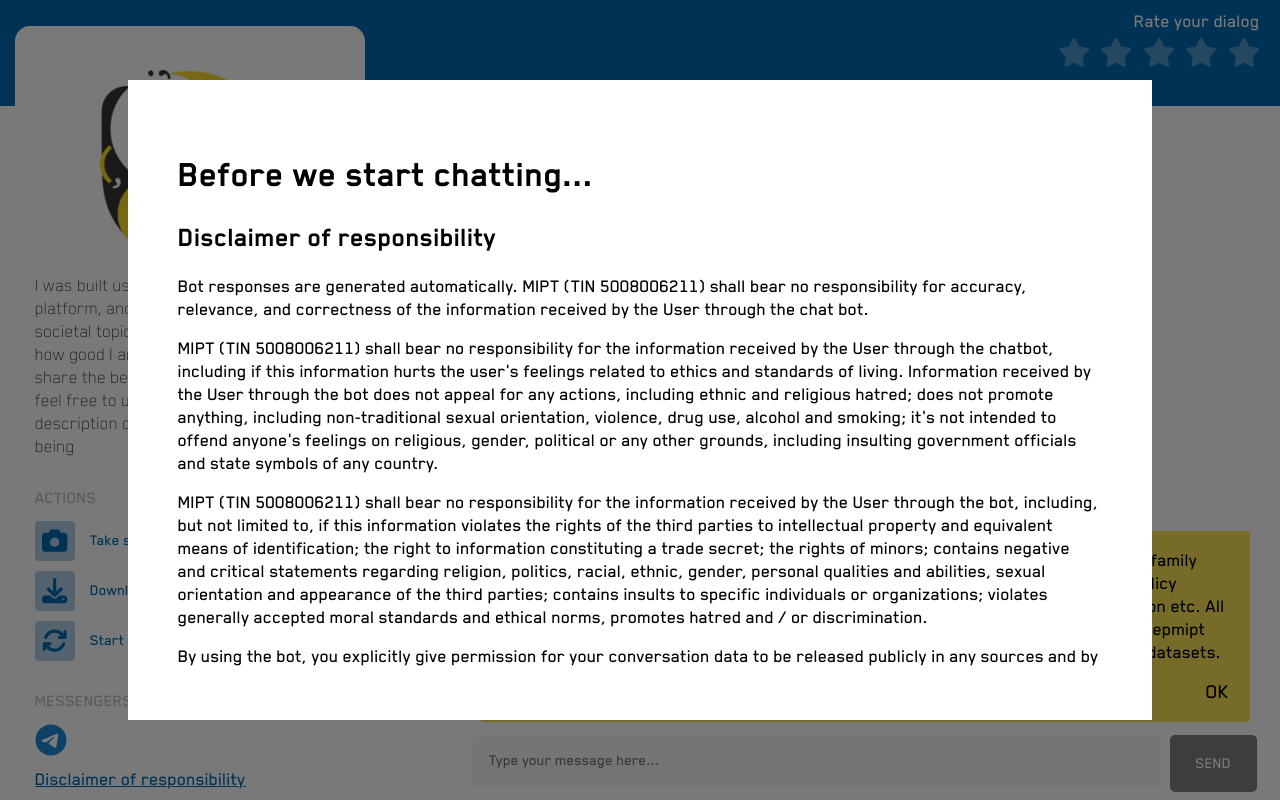
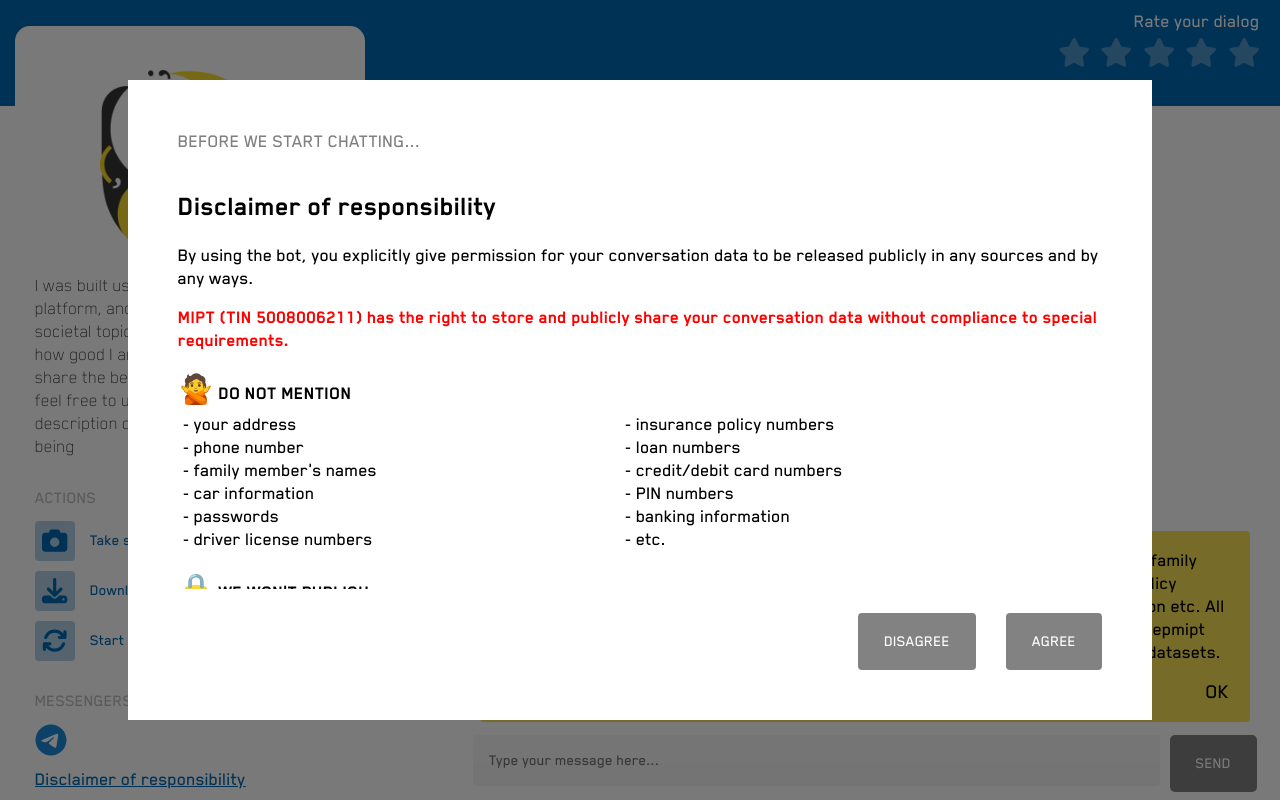
Before and after one commit to deeppavlov/dream-landing, a Next.js app: page / in a window 1280 px wide. Both pictures are taken after a click on the link "Disclaimer of responsibility". Built offline with nearby package versions, Linux system fonts and the light colour scheme.

Commit message:
feat: new disclaimer contents

```diff
--- a/components/DisclaimerPopup.tsx
+++ b/components/DisclaimerPopup.tsx
@@ -1,12 +1,73 @@
-import React, { FC } from "react";
+import React, { FC, UIEventHandler, useState } from "react";
 import { Popup, usePopup } from "./Popup";
+
+import styles from "./disclaimerpopup.module.css";
 
 const DisclaimerPopup: FC = () => {
   const { hide } = usePopup();
+  const [read, setRead] = useState(false);
+
+  const handleScroll: UIEventHandler<HTMLDivElement> = (ev) => {
+    const el = ev.currentTarget;
+    const bottomScroll = el.scrollHeight - el.clientHeight - 20;
+    if (el.scrollTop >= bottomScroll) setRead(true);
+  };
+
   return (
-    <Popup id="disclaimer" showCross={false} allowIgnore={false}>
-      <h1>Before we start chatting...</h1>
+    <Popup
+      id="disclaimer"
+      showCross={false}
+      allowIgnore={false}
+      contentClass={styles["content"]}
+    >
+      <div className={styles["headline"]}>Before we start chatting...</div>
+
+      <div
+        className={styles["scroll"]}
+        onScroll={read ? undefined : handleScroll}
+      >
         <h2>Disclaimer of responsibility</h2>
+
+        <p>
+          By using the bot, you explicitly give permission for your conversation
+          data to be released publicly in any sources and by any ways.
+        </p>
+
+        <p className={styles["red"]}>
+          MIPT (TIN 5008006211) has the right to store and publicly share your
+          conversation data without compliance to special requirements.
+        </p>
+
+        <div className={`${styles["small-title"]} ${styles["emoji-title"]}`}>
+          🙅 Do not mention
+        </div>
+
+        <ul className={styles["list"]}>
+          <li>your address</li>
+          <li>phone number</li>
+          <li>family member&apos;s names</li>
+          <li>car information</li>
+          <li>passwords</li>
+          <li>driver license numbers</li>
+          <li>insurance policy numbers</li>
+          <li>loan numbers</li>
+          <li>credit/debit card numbers</li>
+          <li>PIN numbers</li>
+          <li>banking information</li>
+          <li>etc.</li>
+        </ul>
+
+        <div className={`${styles["small-title"]} ${styles["emoji-title"]}`}>
+          🔒 We won&apos;t publish
+        </div>
+
+        <ul className={styles["list"]}>
+          <li>your IP-address</li>
+          <li>information about devices</li>
+          <li>location</li>
+        </ul>
+
+        <div className={styles["small-title"]}>Full disclaimer</div>
 
         <p>
           Bot responses are generated automatically. MIPT (TIN 5008006211) shall
@@ -16,27 +77,29 @@ const DisclaimerPopup: FC = () => {
 
         <p>
           MIPT (TIN 5008006211) shall bear no responsibility for the information
-        received by the User through the chatbot, including if this information
-        hurts the user&apos;s feelings related to ethics and standards of
-        living. Information received by the User through the bot does not appeal
-        for any actions, including ethnic and religious hatred; does not promote
-        anything, including non-traditional sexual orientation, violence, drug
-        use, alcohol and smoking; it&apos;s not intended to offend anyone&apos;s
-        feelings on religious, gender, political or any other grounds, including
-        insulting government officials and state symbols of any country.
+          received by the User through the chatbot, including if this
+          information hurts the user&apos;s feelings related to ethics and
+          standards of living. Information received by the User through the bot
+          does not appeal for any actions, including ethnic and religious
+          hatred; does not promote anything, including non-traditional sexual
+          orientation, violence, drug use, alcohol and smoking; it&apos;s not
+          intended to offend anyone&apos;s feelings on religious, gender,
+          political or any other grounds, including insulting government
+          officials and state symbols of any country.
         </p>
 
         <p>
           MIPT (TIN 5008006211) shall bear no responsibility for the information
-        received by the User through the bot, including, but not limited to, if
-        this information violates the rights of the third parties to
-        intellectual property and equivalent means of identification; the right
-        to information constituting a trade secret; the rights of minors;
-        contains negative and critical statements regarding religion, politics,
-        racial, ethnic, gender, personal qualities and abilities, sexual
-        orientation and appearance of the third parties; contains insults to
-        specific individuals or organizations; violates generally accepted moral
-        standards and ethical norms, promotes hatred and / or discrimination.
+          received by the User through the bot, including, but not limited to,
+          if this information violates the rights of the third parties to
+          intellectual property and equivalent means of identification; the
+          right to information constituting a trade secret; the rights of
+          minors; contains negative and critical statements regarding religion,
+          politics, racial, ethnic, gender, personal qualities and abilities,
+          sexual orientation and appearance of the third parties; contains
+          insults to specific individuals or organizations; violates generally
+          accepted moral standards and ethical norms, promotes hatred and / or
+          discrimination.
         </p>
 
         <p>
@@ -50,13 +113,21 @@ const DisclaimerPopup: FC = () => {
         </p>
 
         <p>
-        If you consider this unacceptable, we kindly ask you not to use the bot.
-        By using the chat bot, you explicitly give your permission to receive
-        any information; all claims and complaints on bot functioning shall not
-        be considered by MIPT (TIN 5008006211).
+          If you consider this unacceptable, we kindly ask you not to use the
+          bot. By using the chat bot, you explicitly give your permission to
+          receive any information; all claims and complaints on bot functioning
+          shall not be considered by MIPT (TIN 5008006211).
         </p>
+      </div>
 
-      <button onClick={hide}>I Accept</button>
+      <div className={styles["btn-cont"]}>
+        <button className={styles["red-btn"]} onClick={hide} disabled={!read}>
+          Disagree
+        </button>
+        <button onClick={hide} disabled={!read}>
+          Agree
+        </button>
+      </div>
     </Popup>
   );
 };
--- a/components/Popup.tsx
+++ b/components/Popup.tsx
@@ -22,6 +22,7 @@ export const Popup: FC<{
   showCross?: boolean;
   allowIgnore?: boolean;
   transparent?: boolean;
+  contentClass?: string;
   width?: string;
   height?: string;
   children:
@@ -33,6 +34,7 @@ export const Popup: FC<{
   showCross = true,
   allowIgnore = true,
   transparent = false,
+  contentClass = "",
   width,
   height,
   children,
@@ -73,7 +75,7 @@ export const Popup: FC<{
             </div>
           )}
 
-          <div className={styles["content"]}>
+          <div className={`${styles["content"]} ${contentClass}`}>
             {typeof children === "function"
               ? children({ data, hide: () => setOpen(false) })
               : children}
--- /dev/null
+++ b/components/disclaimerpopup.module.css
@@ -0,0 +1,80 @@
+.content {
+  display: flex;
+  flex-direction: column;
+  overflow-y: unset;
+}
+
+.headline {
+  font-weight: 500;
+  text-transform: uppercase;
+  color: rgba(0, 0, 0, 0.5);
+  margin-bottom: 1em;
+}
+
+.scroll {
+  flex: 1;
+  flex-basis: 0;
+  overflow-y: auto;
+  margin-bottom: 1.5em;
+}
+
+.red {
+  color: red;
+  font-weight: bold;
+}
+
+.small-title {
+  text-transform: uppercase;
+  font-weight: bold;
+  margin: 1em 0 0.2em 0;
+}
+
+.emoji-title::first-letter {
+  font-size: 1.8em;
+}
+
+.list {
+  display: flex;
+  flex-direction: column;
+  flex-wrap: wrap;
+  margin-top: 0;
+  padding-left: 1em;
+  list-style-type: "- ";
+  max-height: 9em;
+}
+
+@media screen and (max-width: 800px) {
+  .list {
+    max-height: none;
+    flex-wrap: nowrap;
+  }
+}
+
+.btn-cont {
+  display: flex;
+  flex-direction: row;
+  justify-content: flex-end;
+}
+
+.btn-cont button {
+  height: calc(4em + 4px);
+  padding: 6px 26px;
+  text-transform: uppercase;
+}
+
+.btn-cont button:disabled {
+  background-color: #828282;
+  cursor: default;
+}
+
+.btn-cont .red-btn {
+  background-color: #eb5757;
+}
+
+.btn-cont .red-btn:hover {
+  background-color: #cc4a4a;
+}
+
+.btn-cont > button + button {
+  margin-left: 30px;
+}
```
Lines whose indentation alone changed are shown as unchanged.
